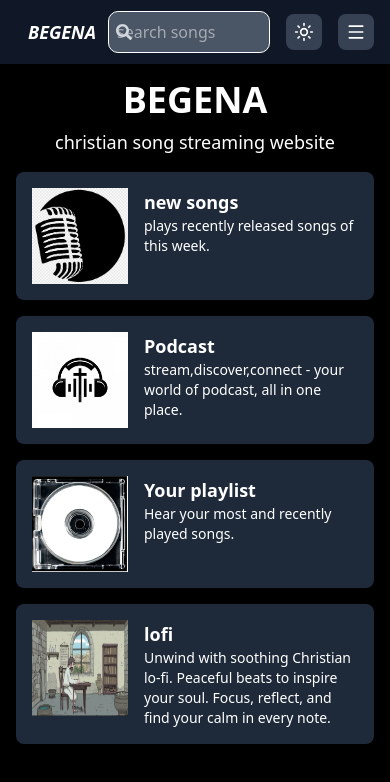
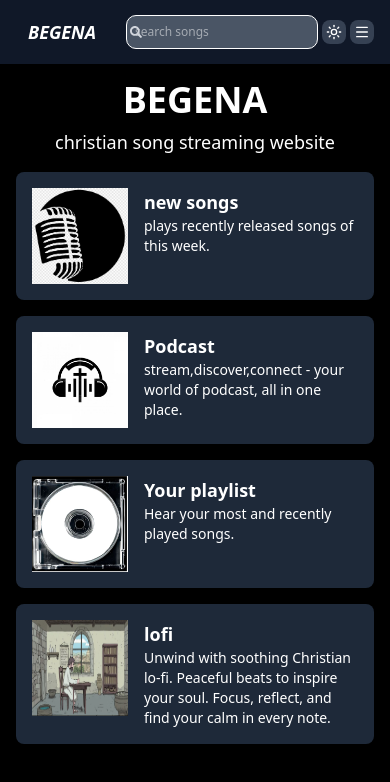
Before and after one commit to leulmesfin116/Begena, a React (Vite) app in the folder front-end/begena-prj/: page / in a window 390 px wide. Shown: the top 782 px of the page. Built offline with nearby package versions, Linux system fonts and the light colour scheme.

Commit message:
updating the search button

```diff
--- a/front-end/begena-prj/src/App.jsx
+++ b/front-end/begena-prj/src/App.jsx
@@ -36,26 +36,34 @@ function App() {
                 Signup
               </Link>
             </div>
-            <div className="flex items-center space-x-4">
+            <div className="flex items-center space-x-1 sm:space-x-2 md:space-x-4">
               <div className="relative">
                 <input
                   type="text"
                   placeholder="search songs"
-                  className="pl-10 pr-4 py-2 border-2 rounded-md input w-48 sm:w-64"
+                  className="pl-8 pr-2 py-1 sm:pl-10 sm:pr-4 sm:py-2 border-2 rounded-md input w-24 sm:w-48 md:w-64 text-xs sm:text-sm md:text-base"
                 />
-                <FaSearch className="absolute left-2 top-1/2 -translate-y-1/2 text-gray-500 dark:text-gray-300" />
+                <FaSearch className="absolute left-1 sm:left-2 top-1/2 -translate-y-1/2 text-gray-500 dark:text-gray-300 w-3 h-3 sm:w-4 sm:h-4 md:w-5 md:h-5" />
               </div>
               <button
                 onClick={toggleTheme}
-                className="p-2 rounded-md bg-gray-200 dark:bg-gray-700 text-black dark:text-white hover:bg-gray-300 dark:hover:bg-gray-600 transition-colors"
+                className="p-1 sm:p-2 rounded-md bg-gray-200 dark:bg-gray-700 text-black dark:text-white hover:bg-gray-300 dark:hover:bg-gray-600 transition-colors"
               >
-                {isDarkMode ? <Sun size={20} /> : <Moon size={20} />}
+                {isDarkMode ? (
+                  <Sun size={16} className="w-4 h-4 sm:w-5 sm:h-5" />
+                ) : (
+                  <Moon size={16} className="w-4 h-4 sm:w-5 sm:h-5" />
+                )}
               </button>
               <button
                 onClick={() => setIsMenuOpen(!isMenuOpen)}
-                className="md:hidden p-2 rounded-md bg-gray-200 dark:bg-gray-700 text-black dark:text-white hover:bg-gray-300 dark:hover:bg-gray-600 transition-colors"
+                className="md:hidden p-1 sm:p-2 rounded-md bg-gray-200 dark:bg-gray-700 text-black dark:text-white hover:bg-gray-300 dark:hover:bg-gray-600 transition-colors"
               >
-                {isMenuOpen ? <X size={20} /> : <Menu size={20} />}
+                {isMenuOpen ? (
+                  <X size={16} className="w-4 h-4 sm:w-5 sm:h-5" />
+                ) : (
+                  <Menu size={16} className="w-4 h-4 sm:w-5 sm:h-5" />
+                )}
               </button>
             </div>
           </div>
```
